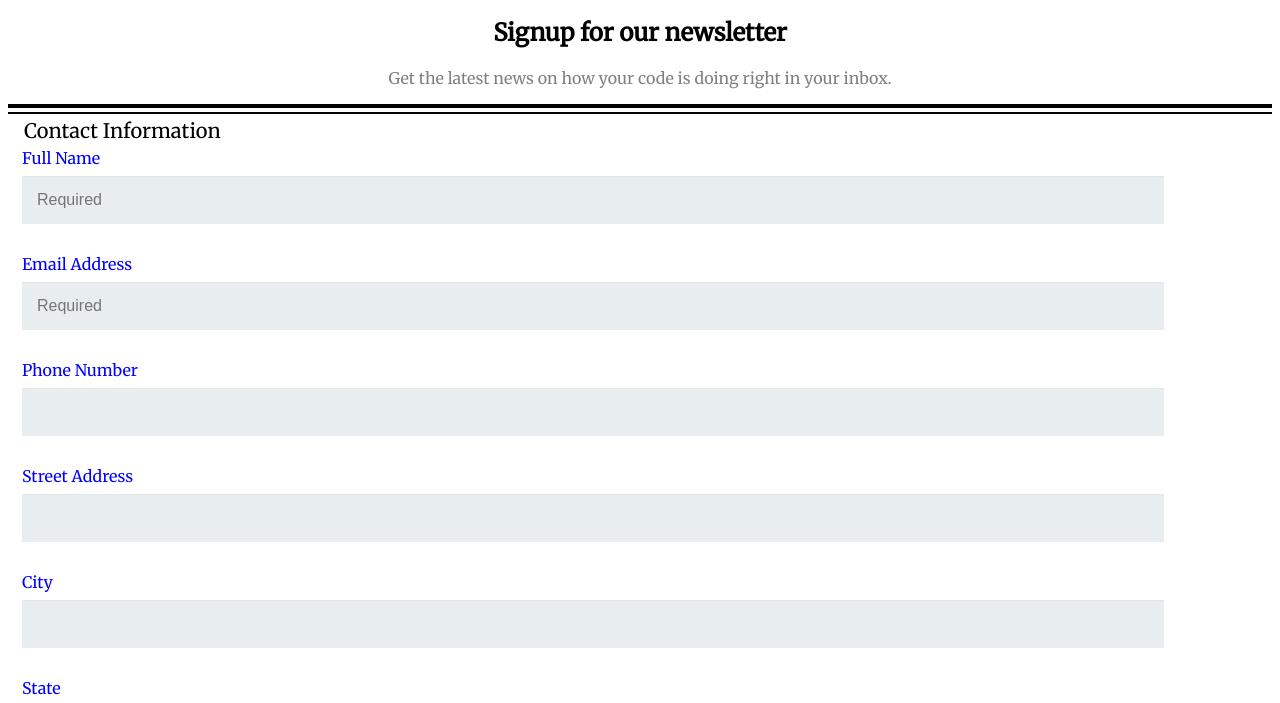
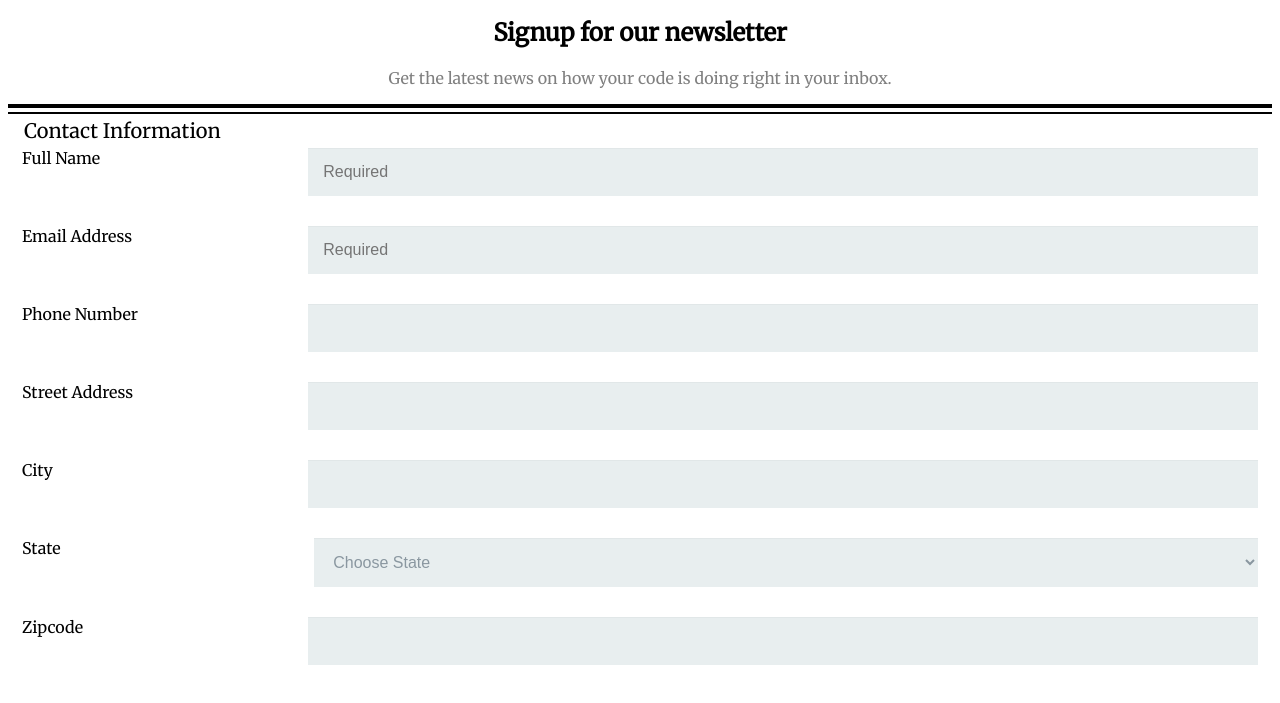
Before and after one commit to johnchristopherewing/Techdegree-project-3.1, a plain HTML site: page index.html in a window 1280 px wide. Shown: the part 91-794 px from the top of the page. Drawn offline with Linux system fonts and the light colour scheme.

Commit message:
Add files via upload

```diff
--- a/css/style.css
+++ b/css/style.css
@@ -5,7 +5,6 @@ body {
 label {
   display: block;
   margin-bottom: 8px;
-  color: red;
 }
 
 fieldset {
@@ -151,7 +150,16 @@ button {
 }
 
 @media (min-width: 768px) {
-  label {
-    color: blue;
+  .container {
+    display: flex;
+    flex-direction: row;
+  }
+
+  .label {
+    width: 28%;
+  }
+
+  .input {
+    width: 72%;
   }
 }
--- a/index.html
+++ b/index.html
@@ -24,17 +24,34 @@
 
       <legend class="contact_info">Contact Information</legend>
 
-      <label class="desktop" for="name">Full Name</label>
-      <input type="text" id="name" name="user_name" placeholder="Required">
-      <label for="mail">Email Address</label>
-      <input type="email" id="mail" name="user_email" placeholder="Required">
-      <label for="number">Phone Number</label>
-      <input type="phone" id="number" name="user_number">
-      <label for="address">Street Address</label>
-      <input type="address" id="address" name="user_address">
-      <label for="city">City</label>
-      <input type="city" id="city" name="user_city">
-      <label for="state">State</label>
+
+    <div class="container">
+      <label class="label" for="name">Full Name</label>
+      <input class="input" type="text" id="name" name="user_name" placeholder="Required">
+    </div>
+
+    <div class="container">
+      <label class="label" for="mail">Email Address</label>
+      <input class="input" type="email" id="mail" name="user_email" placeholder="Required">
+    </div>
+
+    <div class="container">
+      <label class="label" for="number">Phone Number</label>
+      <input class="input" type="phone" id="number" name="user_number">
+    </div>
+
+    <div class="container">
+      <label class="label" for="address">Street Address</label>
+      <input class="input" type="address" id="address" name="user_address">
+    </div>
+
+    <div class="container">
+      <label class="label" for="city">City</label>
+      <input class="input" type="city" id="city" name="user_city">
+    </div>
+
+    <div class="container">
+      <label class="label" for="state">State</label>
       <select id="state" name="user_state">
         <option value="choose state">Choose State</option>
         <option value="alabama">Alabama</option>
@@ -88,8 +105,12 @@
         <option value="wisconsin">Wisconsin</option>
         <option value="wyoming">Wyoming</option>
       </select>
-      <label for="zipcode">Zipcode</label>
-      <input type="zipcode" id="zipcode" name="user_zipcode">
+    </div>
+
+    <div class="container">
+      <label class="label" for="zipcode">Zipcode</label>
+      <input class="input" type="zipcode" id="zipcode" name="user_zipcode">
+    </div>
 
     </fieldset>
 
```
